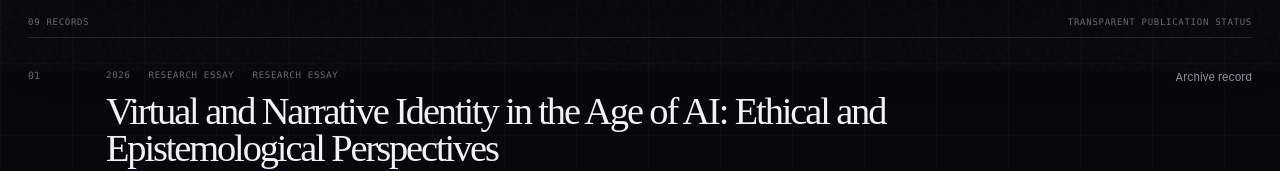
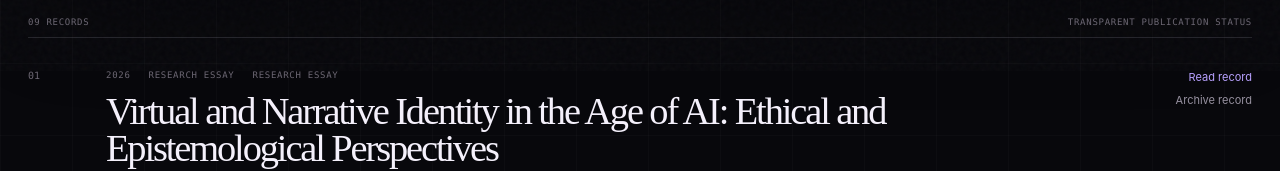
Before and after one commit to blackcatserious/hah, a Next.js app in the folder traceremove-lab-nextjs-source/: page /publications in a window 1280 px wide. Shown: the part 729-900 px from the top of the page. Built offline with nearby package versions, Linux system fonts and the light colour scheme; no server answers; the database is empty.

Commit message:
Add Link component for publication record navigation

```diff
--- a/traceremove-lab-nextjs-source/src/components/publications/publication-archive.tsx
+++ b/traceremove-lab-nextjs-source/src/components/publications/publication-archive.tsx
@@ -1,5 +1,6 @@
 "use client";
 
+import Link from "next/link";
 import { useMemo, useState } from "react";
 import type { Publication } from "@/lib/research-data";
 
@@ -48,6 +49,7 @@ export function PublicationArchive({ items }: { items: Publication[] }) {
               <div className="keyword-row">{item.keywords.map((keyword) => <span key={keyword}>{keyword}</span>)}</div>
             </div>
             <div className="publication-record-links">
+                    <Link href={"/publications/" + item.slug}>Read record</Link>
               {item.url && <a href={item.url} target="_blank" rel="noreferrer">Public record ↗</a>}
               {item.pdfUrl && <a href={item.pdfUrl} target="_blank" rel="noreferrer">PDF ↗</a>}
               {!item.url && !item.pdfUrl && <span>Archive record</span>}
```
